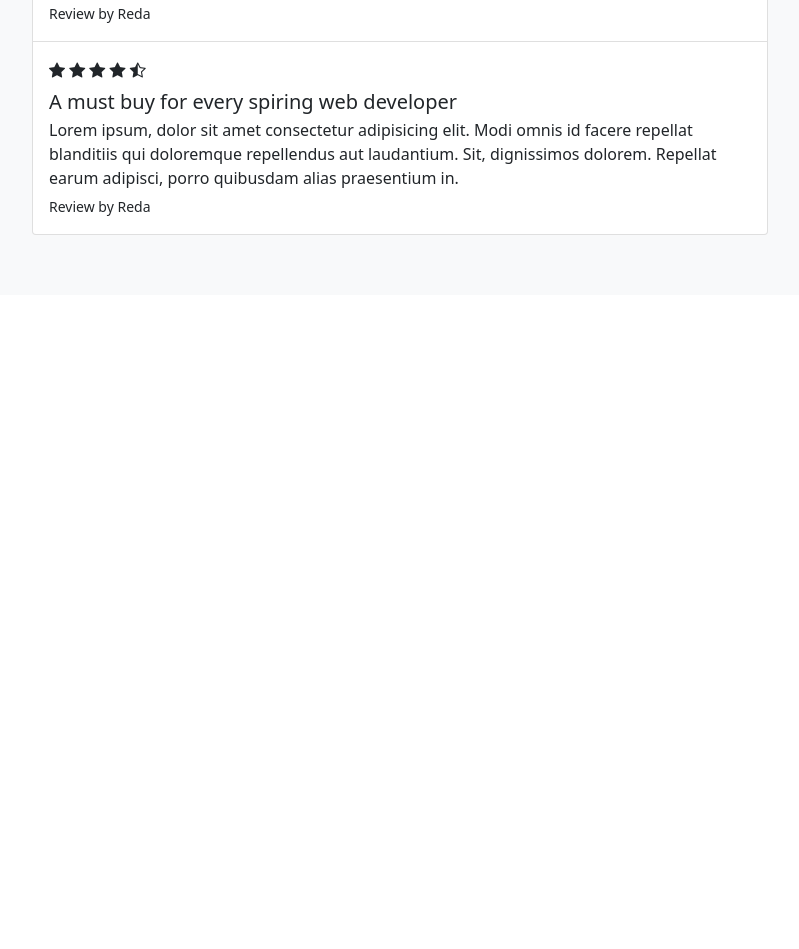
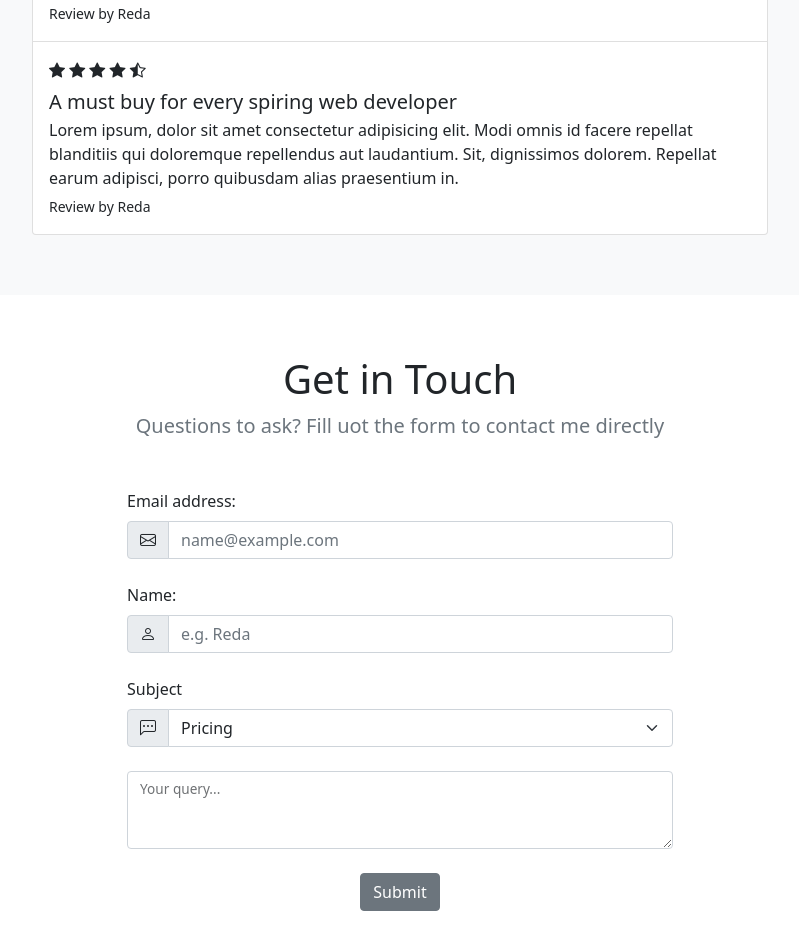
Before and after one commit to jrreda/CSS, a plain HTML site: page Kindle Store/index.html in a window 1280 px wide. Shown: the part 2878-3827 px from the top of the page, without its empty margins (240-1039 px from the left). Before the commit the page ends 3173 px from the top, so only its background shows below. Drawn offline with nearby package versions, Linux system fonts and the light colour scheme.

Commit message:
add contact form

```diff
--- a/Kindle Store/index.html
+++ b/Kindle Store/index.html
@@ -44,10 +44,10 @@
                         <a class="nav-link" href="#topics">About The Book</a>
                     </li>
                     <li class="nav-item">
-                        <a class="nav-link" href="#">Reviews</a>
+                        <a class="nav-link" href="#reviews">Reviews</a>
                     </li>
                     <li class="nav-item">
-                        <a class="nav-link" href="#">Get in Touch</a>
+                        <a class="nav-link" href="#contact">Get in Touch</a>
                     </li>
                     <li class="nav-item d-lg-none">
                         <a class="nav-link " href="#pricing">Pricing</a>
@@ -318,6 +318,58 @@
         </div>
     </section>
 
+    <!-- contact form -->
+    <section id="contact">
+        <div class="container-lg">
+            <div class="text-center">
+                <h1>Get in Touch</h1>
+                <p class="lead text-muted">Questions to ask? Fill uot the form to contact me directly</p>
+            </div>
+            <div class="row justify-content-center my-5">
+                <div class="col-lg-6">
+                    <form>
+                            <label for="email" class="form-label">Email address:</label>
+                            <div class="input-group mb-4">
+                                <span class="input-group-text" id="basic-addon1">
+                                    <i class="bi bi-envelope"></i>
+                                </span>
+                                <input type="email" class="form-control" id="email" placeholder="name@example.com">
+                            </div>
+
+                            <label for="name" class="form-label">Name:</label>
+                            <div class="input-group mb-4">
+                                <span class="input-group-text" id="basic-addon1">
+                                    <i class="bi bi-person"></i>
+                                </span>
+                                <input type="text" class="form-control" id="name" placeholder="e.g. Reda">
+                            </div>
+
+                            <label for="subject" class="form-label">Subject</label>
+                            <div class="input-group mb-4">
+                                <span class="input-group-text" id="basic-addon1">
+                                    <i class="bi bi-chat-left-dots"></i>
+                                </span>
+                                <select class="form-select" id="shubject" aria-label="size 3 select example">
+                                    <option value="pricing">Pricing</option>
+                                    <option value="content">Content</option>
+                                    <option value="other">Other query</option>
+                                </select>
+                            </div>
+
+                            <div class="form-floating my-4">
+                                <textarea class="form-control h-50" id="query"></textarea>
+                                <label for="query" class="form-label">Your query...</label>
+                            </div>
+
+                        <div class="mb-4 text-center">
+                            <button type="submit" class="btn btn-secondary">Submit</button>
+                        </div>
+                    </form>
+                </div>
+            </div>
+        </div>
+    </section>
+
     <!-- Option 1: Bootstrap Bundle with Popper -->
     <script src="https://cdn.jsdelivr.net/npm/bootstrap@5.0.2/dist/js/bootstrap.bundle.min.js"
         integrity="sha384-MrcW6ZMFYlzcLA8Nl+NtUVF0sA7MsXsP1UyJoMp4YLEuNSfAP+JcXn/tWtIaxVXM"
```
